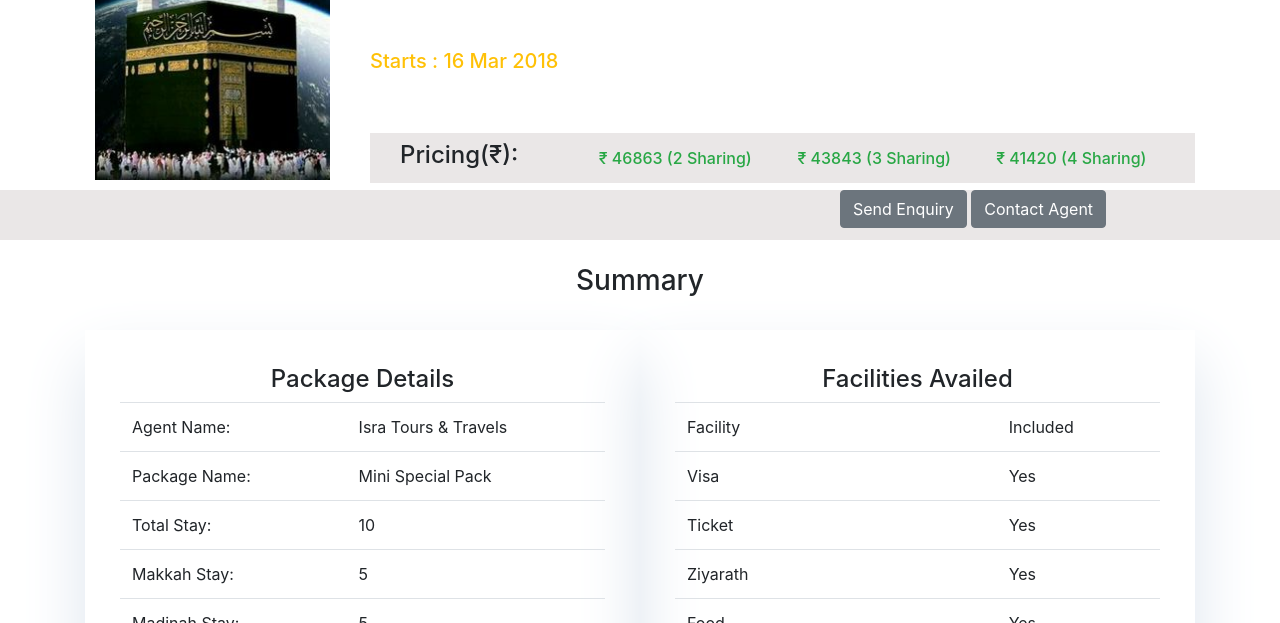
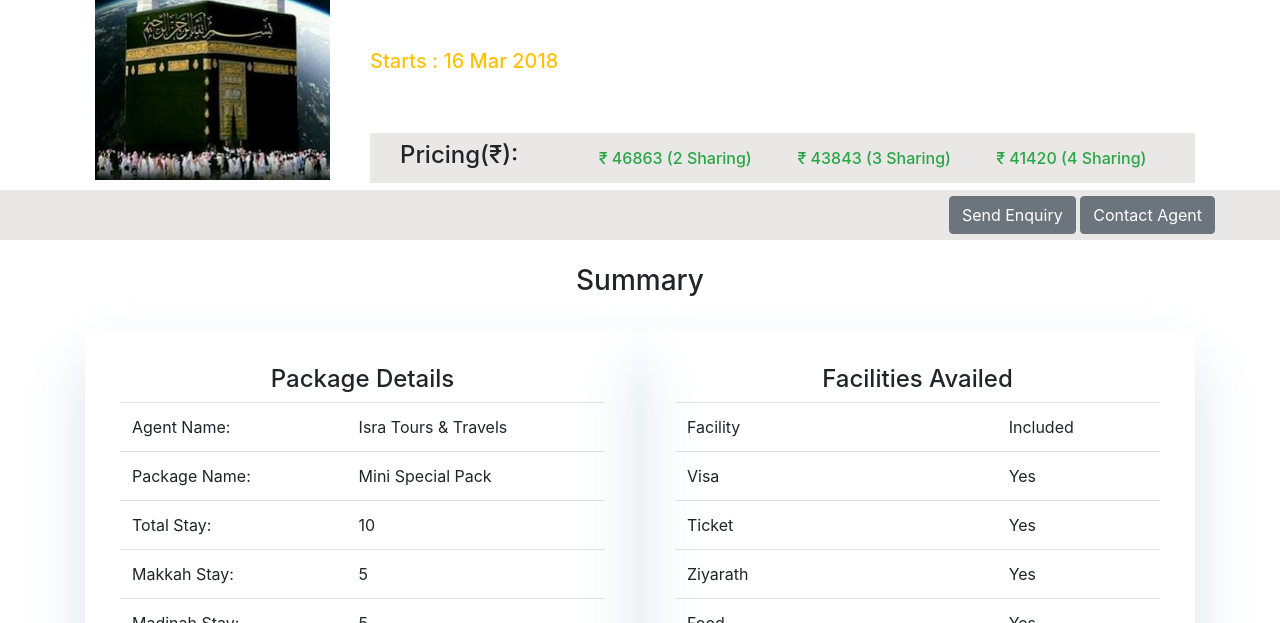
Before and after one commit to ismailbaig/pu, a plain HTML site: page Package.html in a window 1280 px wide. Shown: the part 177-800 px from the top of the page. Drawn offline with nearby package versions, Linux system fonts and the light colour scheme.

Commit message:
button aligned right

```diff
--- a/Package.html
+++ b/Package.html
@@ -147,13 +147,13 @@
     </div>
         </div>
         <div style="width:100%; height:50px; background:#eae7e7">
-            <div class="container">
-                <div class="col-md-12">
-                    <div class="row">
+            <div class="container" style="float: right">
+                <div class="col-md-12" style="margin: 5px; float: right">
+                    <div class="row" style="float: right">
 
-                        <div class="col-md-8">
+                        <div class="col-md-1">
                         </div>
-                        <div class="col-md-4">
+                        <div class="col-md-11">
                             <a href="#" class="btn btn-secondary" data-toggle="modal" data-target="#myModal1">Send Enquiry</a>
                             <a href="#" class="btn btn-secondary" data-toggle="modal" data-target="#myModal">Contact Agent</a>
                         </div>
```
